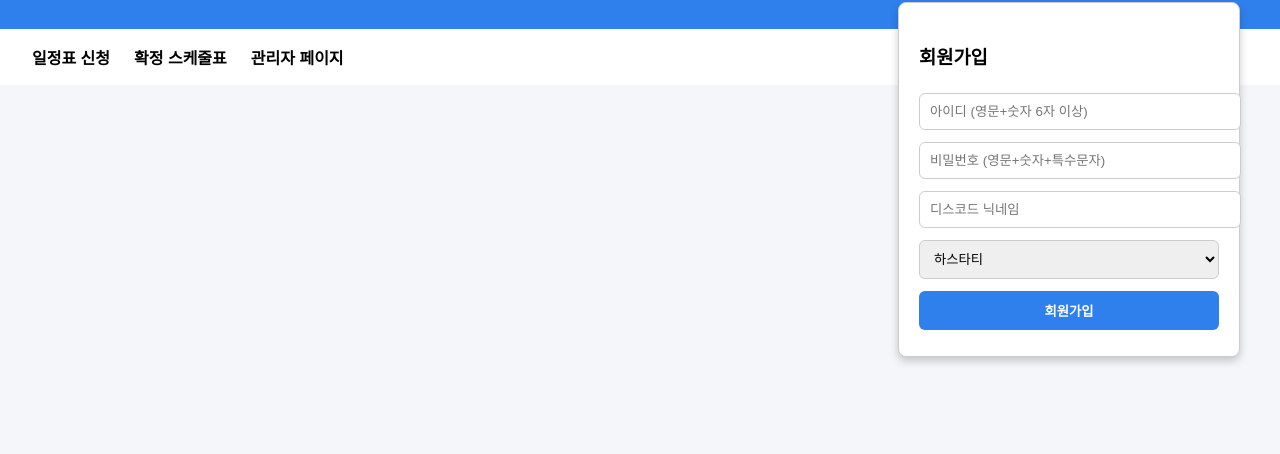
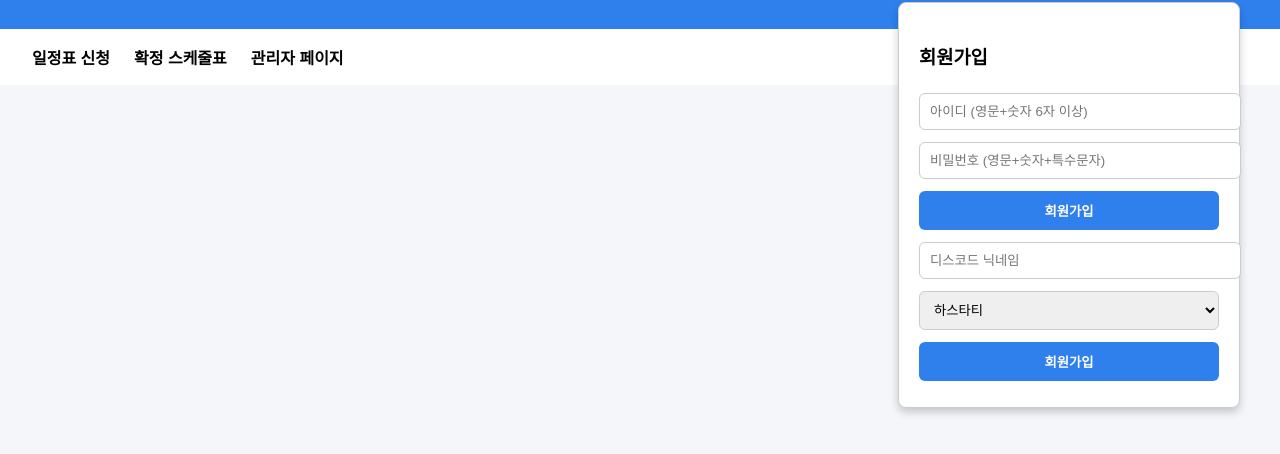
Before and after one commit to rion03/Teraland, a plain HTML site: page hastati.html in a window 1280 px wide. Both pictures are taken after a click on the link "회원가입". Shown: the part 78-532 px from the top of the page. Drawn offline with Linux system fonts and the light colour scheme.

Commit message:
Update hastati.html

```diff
--- a/hastati.html
+++ b/hastati.html
@@ -2,7 +2,8 @@
 <html lang="ko">
 <head>
   <meta charset="UTF-8" />
-  <meta http-equiv="refresh" content="0; url=hastati.html">
+ <!-- <meta http-equiv="refresh" content="0; url=hastati.html"> -->
+
   <title>하스타티 메인</title>
   <style>
     body { margin: 0; font-family: Pretendard, sans-serif; background: #f5f6fa; }
@@ -59,6 +60,8 @@
       <h3>회원가입</h3>
       <input id="reg-id" placeholder="아이디 (영문+숫자 6자 이상)">
       <input id="reg-pw" type="password" placeholder="비밀번호 (영문+숫자+특수문자)">
+      <button type="button" onclick="handleRegister()">회원가입</button>
+
       <input id="reg-nick" placeholder="디스코드 닉네임">
       <select id="reg-role">
         <option>하스타티</option>
```
